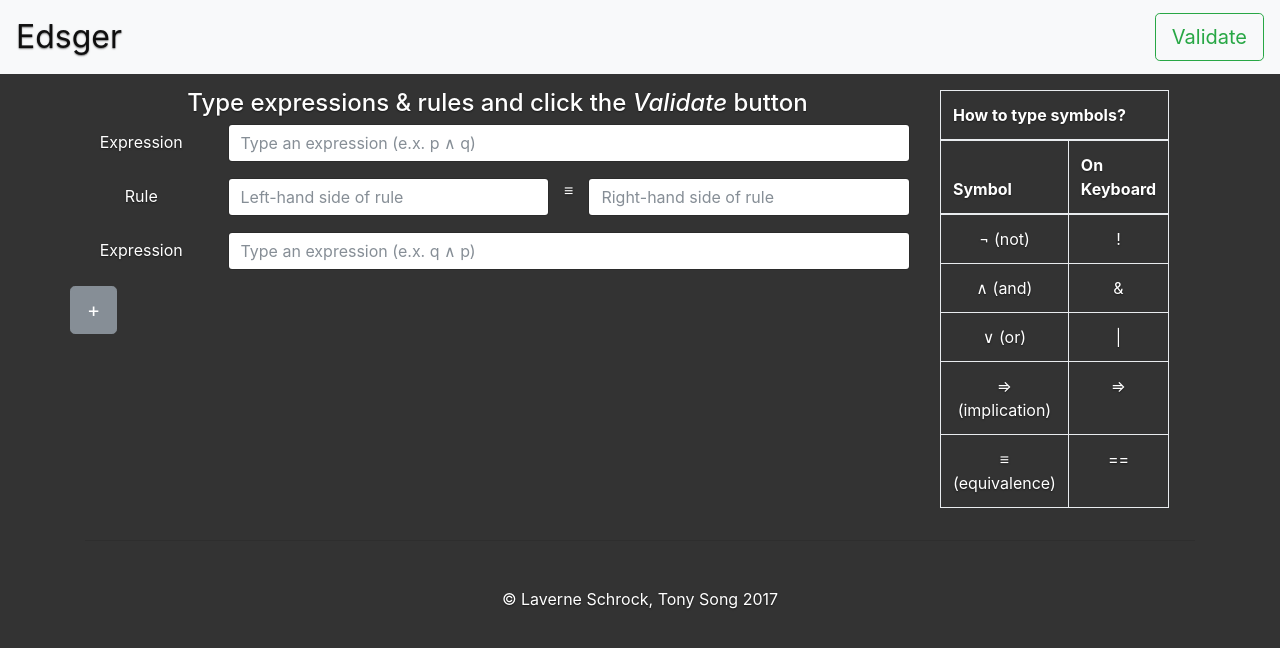
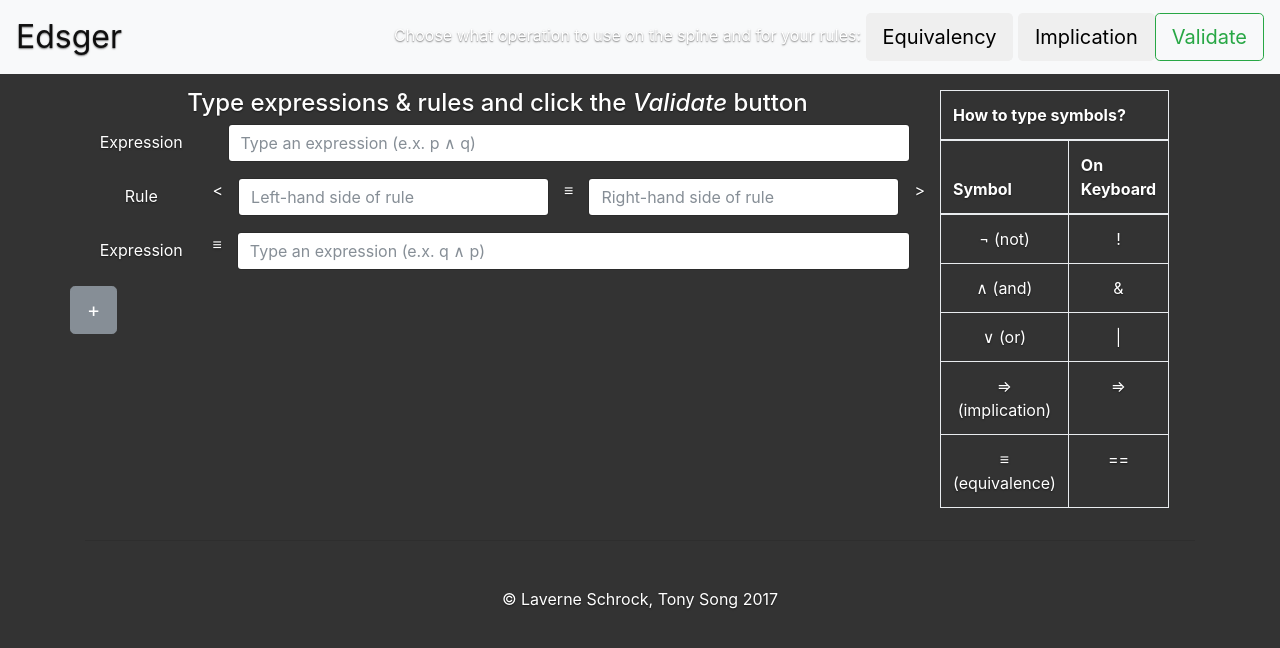
Before and after one commit to UMM-CSci/edsger, a website: page resources/public/index.html in a window 1280 px wide. Drawn offline with nearby package versions, Linux system fonts and the light colour scheme.

Commit message:
Add dom manipulation to change between implication and equivalence

```diff
--- a/resources/public/index.html
+++ b/resources/public/index.html
@@ -16,7 +16,12 @@
     <nav class="navbar navbar-light fixed-top bg-light justify-content-between">
         <a class="navbar-brand" href="#">Edsger</a>
         <form class="form-inline">
-            <button class="btn btn-outline-success btn-lg my-2 my-sm-0" id="validate" type="button">Validate</button>
+          <div>
+            Choose what operation to use on the spine and for your rules:
+            <button class="btn btn-lg my-2 my-sm-0" id="equiv" type="button">Equivalency</button>
+            <button class="btn btn-lg my-2 my-sm-0" id="imply" type="button">Implication</button>
+          </div>
+          <button class="btn btn-outline-success btn-lg my-2 my-sm-0" id="validate" type="button">Validate</button>
         </form>
     </nav>
 
@@ -44,16 +49,19 @@
                             <div class="form-group row rule-box">
                                 <label for="inputRule" class="col-sm-2 col-form-label rule-label">Rule</label>
                                 <div class= "result-val"></div>
+                                <span> < </span>
                                 <div class="col rule-box-left">
                                     <input type="text" class="form-control rule" placeholder="Left-hand side of rule">
                                 </div>
-                                <span> ≡ </span>
+                                <span class="rule-type"> ≡ </span>
                                 <div class="col rule-box-right">
                                     <input type="text" class="form-control rule" placeholder="Right-hand side of rule">
                                 </div>
+                                <span> > </span>
                             </div>
                             <div class="form-group row exp-box">
                                 <label for="inputExp" class="col-sm-2 col-form-label">Expression</label>
+                                <span class="spine"> ≡ </span>
                                 <div class="col">
                                     <input type="text" class="form-control ex" placeholder="Type an expression (e.x. q ∧ p)">
                                 </div>
```
Also changed, not shown: 1 other file.
